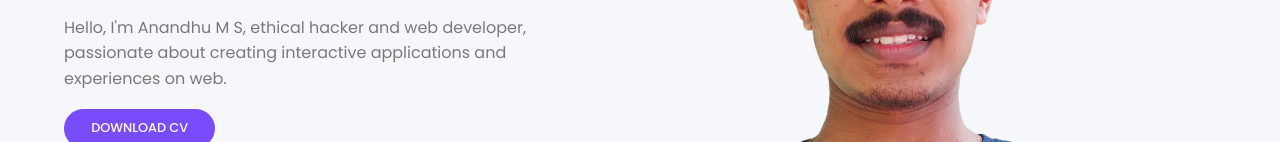
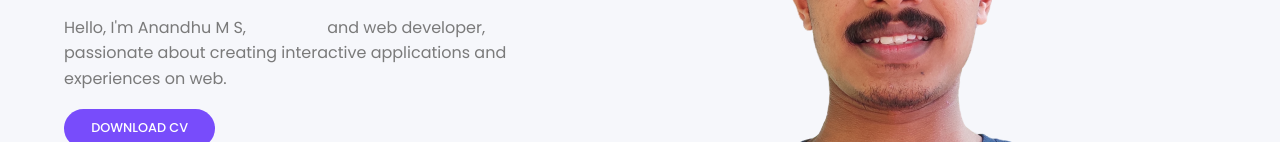
Before and after one commit to anandhu657/protofolio-1, a plain HTML site: page index.html in a window 1280 px wide. Shown: the part 383-525 px from the top of the page. Drawn offline with Linux system fonts and the light colour scheme.

Commit message:
v1 updated-11

```diff
--- a/index.html
+++ b/index.html
@@ -60,7 +60,9 @@
                     <div class="column-1">
                         <h1 class="header-title">Anandhu M S</h1>
                         <p class="text">
-                            Hello, I'm Anandhu M S, ethical hacker and web developer,
+                            Hello, I'm Anandhu M S, <!--ethical hacker-->&nbsp;&nbsp;&nbsp;&nbsp;
+                            &nbsp;&nbsp;&nbsp;&nbsp;&nbsp;&nbsp;&nbsp;&nbsp;&nbsp;&nbsp;
+                            &nbsp;&nbsp;and web developer,
                             passionate about creating interactive applications and
                             experiences on web.
                         </p>
```
